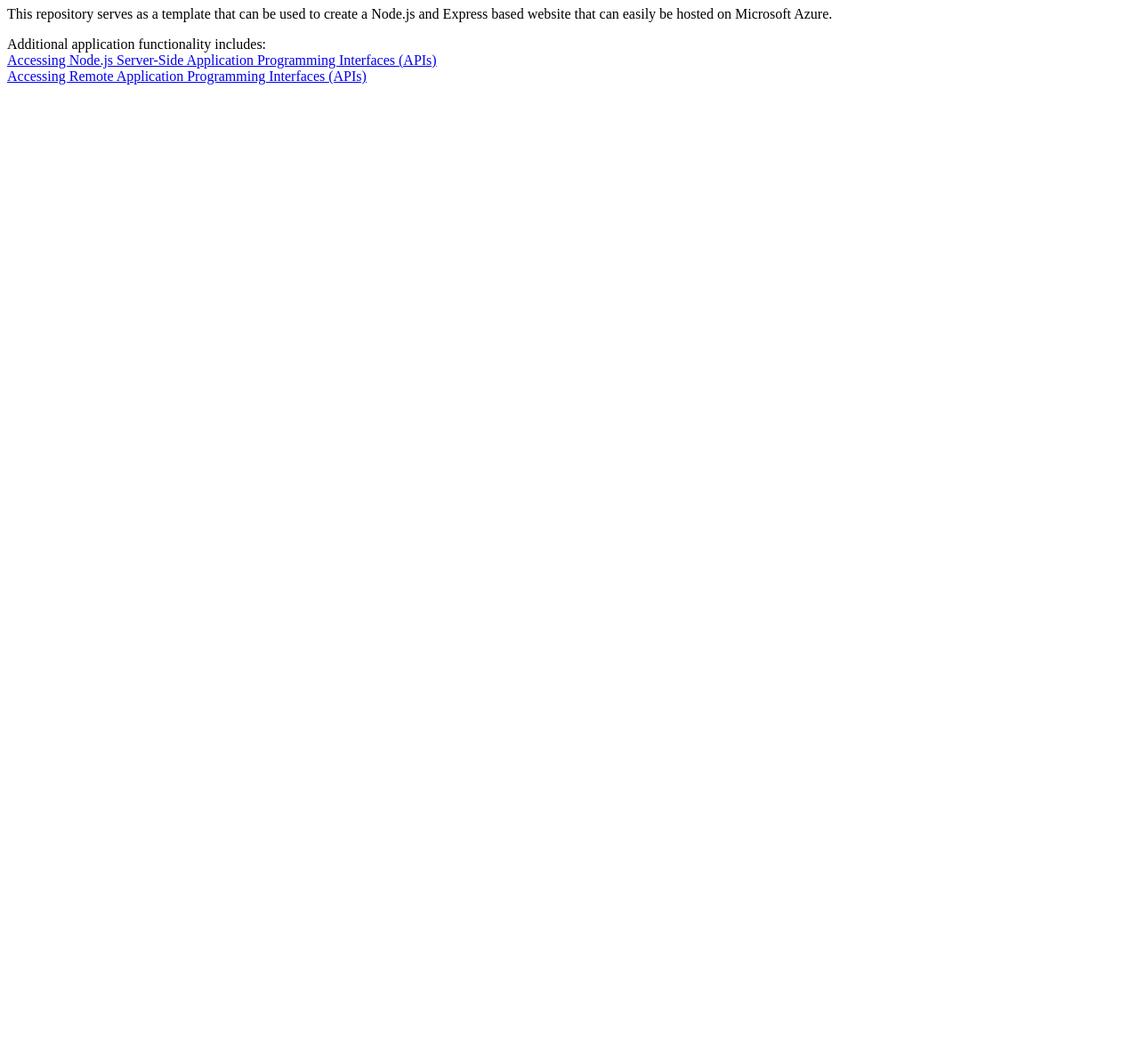
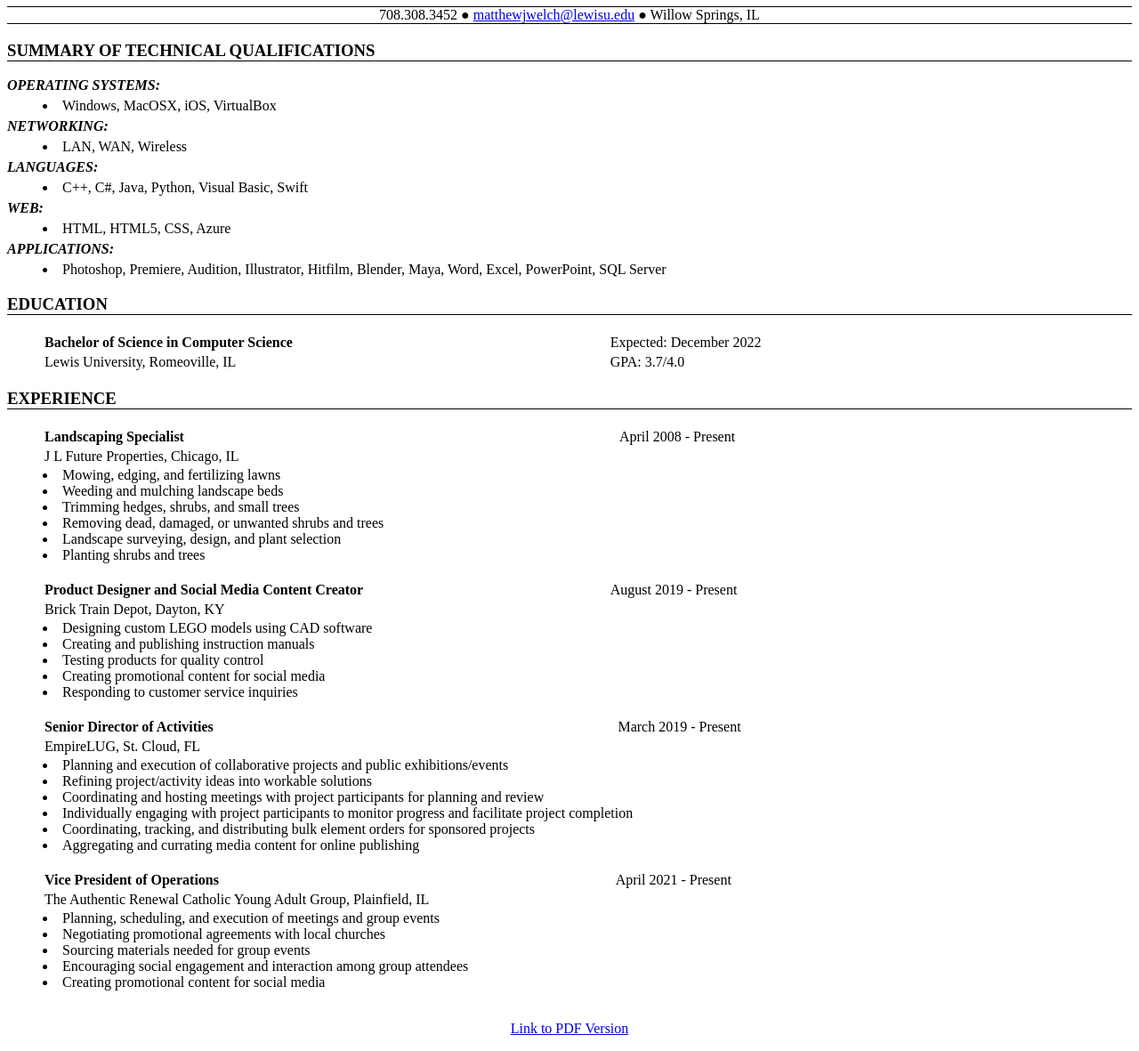
Before and after one commit to mjwelch-lewis/Web-Resume-Project, a website: page static/index.html in a window 1280 px wide. Shown: the part 73-1254 px from the top of the page at 89% size. Before the commit the page ends 800 px from the top, so only its background shows below. Drawn offline with Linux system fonts and the light colour scheme.

Commit message:
Updated index.html with resume and added index.css and web-resume-mw.pdf.

```diff
--- /dev/null
+++ b/static/index.css
@@ -0,0 +1,37 @@
+h1 {
+    text-align: center;
+}
+
+h3 {
+    border-bottom: thin solid;
+}
+
+h4 {
+    font-weight: bold;
+    font-style: italic;
+    margin-top: 5px;
+    margin-bottom: 5px;
+}
+
+.contact {
+    text-align: center;
+    border-top: thin solid;
+    border-bottom: thin solid;
+}
+
+.bold {
+    font-weight: bold;
+}
+
+li {
+    padding-left: 40px;
+}
+
+table {
+    width: 100%;
+}
+
+td {
+    padding-left: 40px;
+    width: 2000px;
+}
--- a/static/index.html
+++ b/static/index.html
@@ -1,15 +1,108 @@
-<!DOCTYPE html>
-<html>
-<head>
-<title>Node on Azure</title>
-</head>
-<body>
-<h1>Node.js and Express Hosted on Microsoft Azure Template</h1>
-<p>This repository serves as a template that can be used to create a Node.js and Express based website that can easily
-be hosted on Microsoft Azure.</p>
+<!doctype html>
+<html lang="en">
+   <!--
+       Author: Matthew Welch
+   -->
+   <head>
+       <meta charset="UTF-8">
+       <title>Web Resume</title>
+       <link rel="stylesheet" href="index.css">
+   </head>
+   <body>
+       <h1>Matthew J Welch</h1>
+       <p class="contact">708.308.3452 ● <a href="mailto:matthewjwelch@lewisu.edu">matthewjwelch@lewisu.edu</a> ● Willow Springs, IL</p>
 
-Additional application functionality includes:<br />
-<a href="fetching-from-server.html">Accessing Node.js Server-Side Application Programming Interfaces (APIs)</a><br />
-<a href="fetching-remote-dog-breeds.html">Accessing Remote Application Programming Interfaces (APIs)</a>
-</body>
+       <h3>SUMMARY OF TECHNICAL QUALIFICATIONS</h3>
+       <h4>OPERATING SYSTEMS:</h4>
+       <li>Windows, MacOSX, iOS, VirtualBox</li>
+       <h4>NETWORKING:</h4>
+       <li>LAN, WAN, Wireless</li>
+       <h4>LANGUAGES:</h4>
+       <li>C++, C#, Java, Python, Visual Basic, Swift</li>
+       <h4>WEB:</h4>
+       <li>HTML, HTML5, CSS, Azure</li>
+       <h4>APPLICATIONS:</h4>
+       <li>Photoshop, Premiere, Audition, Illustrator, Hitfilm, Blender, Maya, Word, Excel, PowerPoint, SQL Server</li>
+
+       <h3>EDUCATION</h3>
+       <table>
+           <tr>
+               <td class="bold">Bachelor of Science in Computer Science</td>
+               <td>Expected: December 2022</td>
+           </tr>
+           <tr>
+               <td>Lewis University, Romeoville, IL</td>
+               <td>GPA: 3.7/4.0</td>
+           </tr>
+       </table>
+
+       <h3>EXPERIENCE</h3>
+       <table>
+           <tr>
+               <td class="bold">Landscaping Specialist</td>
+               <td>April 2008 - Present</td>
+           </tr>
+           <tr>
+               <td>J L Future Properties, Chicago, IL</td>
+           </tr>
+       </table>
+       <li>Mowing, edging, and fertilizing lawns</li>
+       <li>Weeding and mulching landscape beds</li>
+       <li>Trimming hedges, shrubs, and small trees</li>
+       <li>Removing dead, damaged, or unwanted shrubs and trees</li>
+       <li>Landscape surveying, design, and plant selection</li>
+       <li>Planting shrubs and trees</li>
+       <br>
+
+       <table>
+           <tr>
+               <td class="bold">Product Designer and Social Media Content Creator</td>
+               <td>August 2019 - Present</td>
+           </tr>
+           <tr>
+               <td>Brick Train Depot, Dayton, KY</td>
+           </tr>
+        </table>
+        <li>Designing custom LEGO models using CAD software</li>
+        <li>Creating and publishing instruction manuals</li>
+        <li>Testing products for quality control</li>
+        <li>Creating promotional content for social media</li>
+        <li>Responding to customer service inquiries</li>
+        <br>
+
+        <table>
+            <tr>
+                <td class="bold">Senior Director of Activities</td>
+                <td>March 2019 - Present</td>
+            </tr>
+            <tr>
+                <td>EmpireLUG, St. Cloud, FL</td>
+            </tr>
+        </table>
+        <li>Planning and execution of collaborative projects and public exhibitions/events</li>
+        <li>Refining project/activity ideas into workable solutions</li>
+        <li>Coordinating and hosting meetings with project participants for planning and review</li>
+        <li>Individually engaging with project participants to monitor progress and facilitate project completion</li>
+        <li>Coordinating, tracking, and distributing bulk element orders for sponsored projects</li>
+        <li>Aggregating and currating media content for online publishing</li>
+        <br>
+
+        <table>
+            <tr>
+                <td class="bold">Vice President of Operations</td>
+                <td>April 2021 - Present</td>
+            </tr>
+            <tr>
+                <td>The Authentic Renewal Catholic Young Adult Group, Plainfield, IL</td>
+            </tr>
+        </table>
+        <li>Planning, scheduling, and execution of meetings and group events</li>
+        <li>Negotiating promotional agreements with local churches</li>
+        <li>Sourcing materials needed for group events</li>
+        <li>Encouraging social engagement and interaction among group attendees</li>
+        <li>Creating promotional content for social media</li>
+        <br>
+
+        <p style="text-align: center;"><a href="web-resume-mw.pdf">Link to PDF Version</a></p>
+   </body>
 </html>
```
Also changed, not shown: 1 other file.
